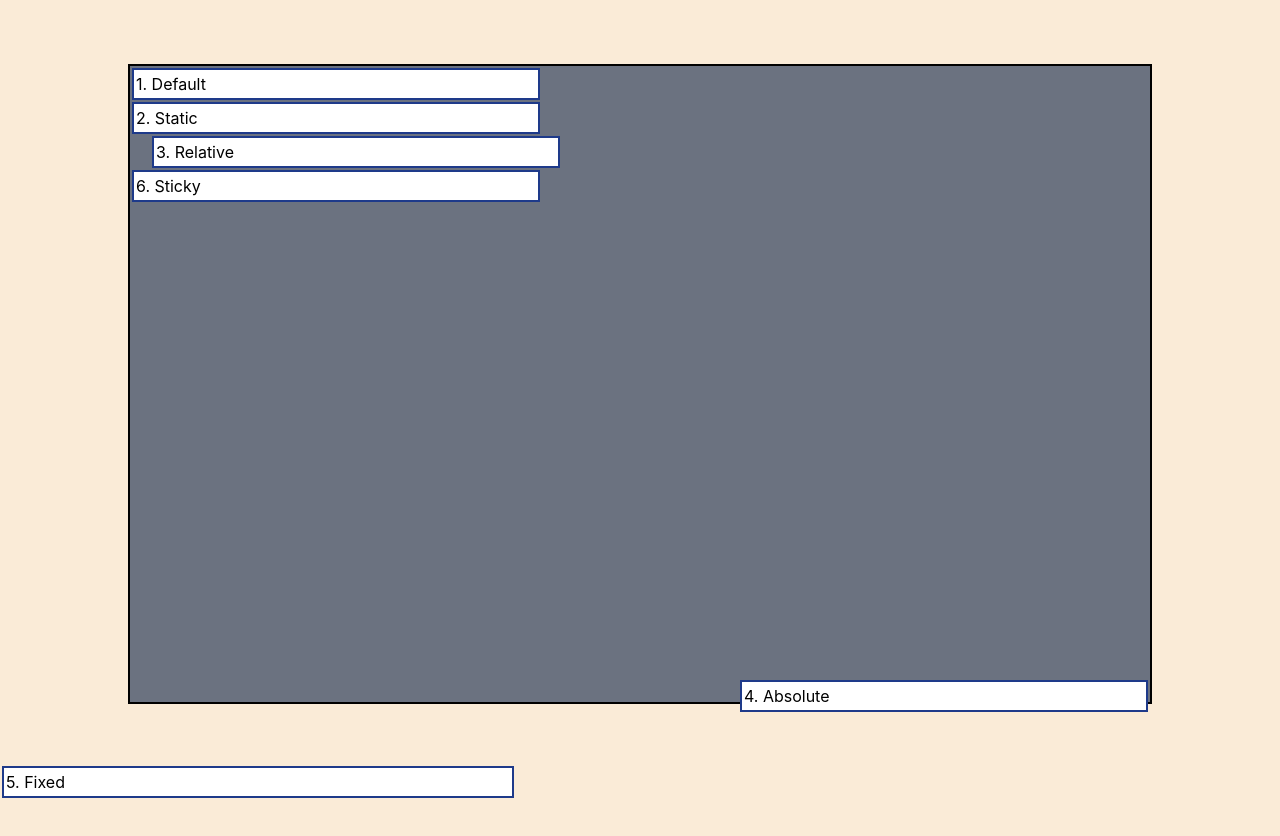
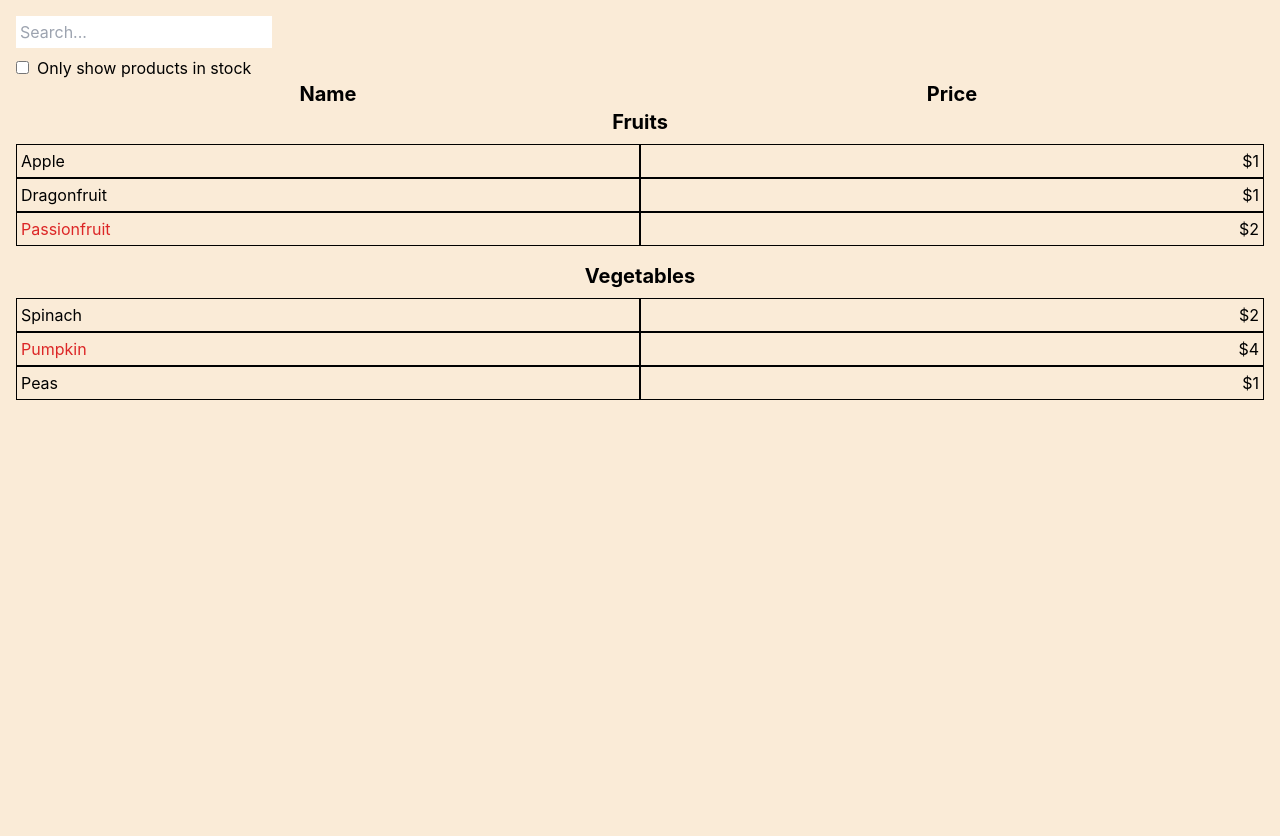
Before and after one commit to rhymado/fwg20-rts, a React (Vite) app: page / in a window 1280 px wide. Shown: the top 836 px of the page. Built offline with nearby package versions, Linux system fonts and the light colour scheme.

Commit message:
component

```diff
--- a/main.css
+++ b/main.css
@@ -627,6 +627,18 @@ video {
   margin-top: 5%;
 }
 
+.mb-4 {
+  margin-bottom: 1rem;
+}
+
+.mb-2 {
+  margin-bottom: 0.5rem;
+}
+
+.mr-2 {
+  margin-right: 0.5rem;
+}
+
 .block {
   display: block;
 }
@@ -637,6 +649,10 @@ video {
 
 .grid {
   display: grid;
+}
+
+.hidden {
+  display: none;
 }
 
 .h-24 {
@@ -651,16 +667,40 @@ video {
   width: 80%;
 }
 
+.flex-1 {
+  flex: 1 1 0%;
+}
+
 .grid-cols-2 {
   grid-template-columns: repeat(2, minmax(0, 1fr));
+}
+
+.grid-rows-3 {
+  grid-template-rows: repeat(3, minmax(0, 1fr));
+}
+
+.flex-col {
+  flex-direction: column;
 }
 
 .place-items-center {
   place-items: center;
 }
 
+.justify-center {
+  justify-content: center;
+}
+
+.gap-1 {
+  gap: 0.25rem;
+}
+
 .border-2 {
   border-width: 2px;
+}
+
+.border-1 {
+  border-width: 1px;
 }
 
 .border-solid {
@@ -677,6 +717,50 @@ video {
   background-color: rgb(107 114 128 / var(--tw-bg-opacity));
 }
 
+.bg-white {
+  --tw-bg-opacity: 1;
+  background-color: rgb(255 255 255 / var(--tw-bg-opacity));
+}
+
+.p-1 {
+  padding: 0.25rem;
+}
+
+.p-4 {
+  padding: 1rem;
+}
+
 .p-6 {
   padding: 1.5rem;
 }
+
+.text-center {
+  text-align: center;
+}
+
+.text-right {
+  text-align: right;
+}
+
+.text-xl {
+  font-size: 1.25rem;
+  line-height: 1.75rem;
+}
+
+.font-bold {
+  font-weight: 700;
+}
+
+.text-black {
+  --tw-text-opacity: 1;
+  color: rgb(0 0 0 / var(--tw-text-opacity));
+}
+
+.text-red-600 {
+  --tw-text-opacity: 1;
+  color: rgb(220 38 38 / var(--tw-text-opacity));
+}
+
+.filter {
+  filter: var(--tw-blur) var(--tw-brightness) var(--tw-contrast) var(--tw-grayscale) var(--tw-hue-rotate) var(--tw-invert) var(--tw-saturate) var(--tw-sepia) var(--tw-drop-shadow);
+}
--- a/src/main.tsx
+++ b/src/main.tsx
@@ -3,15 +3,13 @@ import ReactDOM from "react-dom/client";
 // import App from "./App";
 // import Class from "./pages/Class";
 // import Function from "./pages/Function";
-import Position from "./pages/Position";
+// import Position from "./pages/Position";
+import Shop from "./pages/Shop";
 import "./index.css";
 import "../main.css";
 
 ReactDOM.createRoot(document.getElementById("root")!).render(
   <React.StrictMode>
-    {/* <App />
-    <Class />
-    <Function /> */}
-    <Position />
+    <Shop />
   </React.StrictMode>
 );
--- /dev/null
+++ b/src/pages/Shop.tsx
@@ -0,0 +1,113 @@
+import { useState, useMemo } from "react";
+
+function Product({ name, price, stocked }: { name: string; price: string; stocked: boolean }) {
+  return (
+    <>
+      <p className={`${stocked ? "text-black" : "text-red-600"} border-solid border-1 border-black p-1`}>{name}</p>
+      <p className="border-solid border-1 border-black p-1 text-right">{price}</p>
+    </>
+  );
+}
+
+type ProductItem = {
+  price: string;
+  stocked: boolean;
+  name: string;
+};
+
+const ProductList = ({ category, products }: { category: string; products: ProductItem[] }) => {
+  if (products.length === 0) return <></>;
+  return (
+    <div className="mb-4">
+      <p className="font-bold text-xl text-center mb-2">{category}</p>
+      <div className={`grid grid-cols-2 grid-rows-${products.length}`}>
+        {products.map((item, idx) => {
+          return <Product name={item.name} price={item.price} stocked={item.stocked} key={idx} />;
+        })}
+      </div>
+    </div>
+  );
+};
+
+function Shop() {
+  const shop = useMemo(
+    () => [
+      { category: "Fruits", price: "$1", stocked: true, name: "Apple" },
+      { category: "Fruits", price: "$1", stocked: true, name: "Dragonfruit" },
+      { category: "Fruits", price: "$2", stocked: false, name: "Passionfruit" },
+      { category: "Vegetables", price: "$2", stocked: true, name: "Spinach" },
+      { category: "Vegetables", price: "$4", stocked: false, name: "Pumpkin" },
+      { category: "Vegetables", price: "$1", stocked: true, name: "Peas" },
+    ],
+    []
+  );
+  const [search, setSearch] = useState("");
+  const [availableOnly, setAvailableOnly] = useState(false);
+  return (
+    <main className="p-4 text-black">
+      <section className="flex flex-col">
+        <div className="mb-2">
+          <label htmlFor="search" className="hidden">
+            Search
+          </label>
+          <input
+            className="p-1 bg-white"
+            type="text"
+            name="search"
+            id="search"
+            placeholder="Search..."
+            value={search}
+            onChange={(e) => setSearch(e.target.value)}
+          />
+        </div>
+        <div>
+          <input
+            className="mr-2"
+            type="checkbox"
+            name="available"
+            id="available"
+            checked={availableOnly}
+            onChange={(e) => setAvailableOnly(e.target.checked)}
+          />
+          <label htmlFor="available">Only show products in stock</label>
+        </div>
+      </section>
+      <section>
+        <div className="flex">
+          <p className="flex-1 text-center font-bold text-xl">Name</p>
+          <p className="flex-1 text-center font-bold text-xl">Price</p>
+        </div>
+        <ProductList
+          category="Fruits"
+          products={shop
+            .filter((item) => {
+              return item.category === "Fruits";
+            })
+            .filter((item) => {
+              if (!availableOnly) return true;
+              return item.stocked;
+            })
+            .filter((item) => {
+              if (!search) return true;
+              return item.name.includes(search);
+            })}
+        />
+        <ProductList
+          category="Vegetables"
+          products={shop
+            .filter((item) => item.category === "Vegetables")
+            .filter((item) => {
+              if (!availableOnly) return true;
+              return item.stocked;
+            })
+            .filter((item) => {
+              if (!search) return true;
+              return item.name.includes(search);
+            })}
+        />
+      </section>
+    </main>
+  );
+}
+
+export default Shop;
--- a/tailwind.config.js
+++ b/tailwind.config.js
@@ -10,6 +10,9 @@ export default {
       colors: {
         antwhite: "antiquewhite",
       },
+      borderWidth: {
+        1: "1px",
+      },
     },
   },
   plugins: [],
```
Also changed, not shown: src/components/Input.tsx (added, +30 -0 lines).
